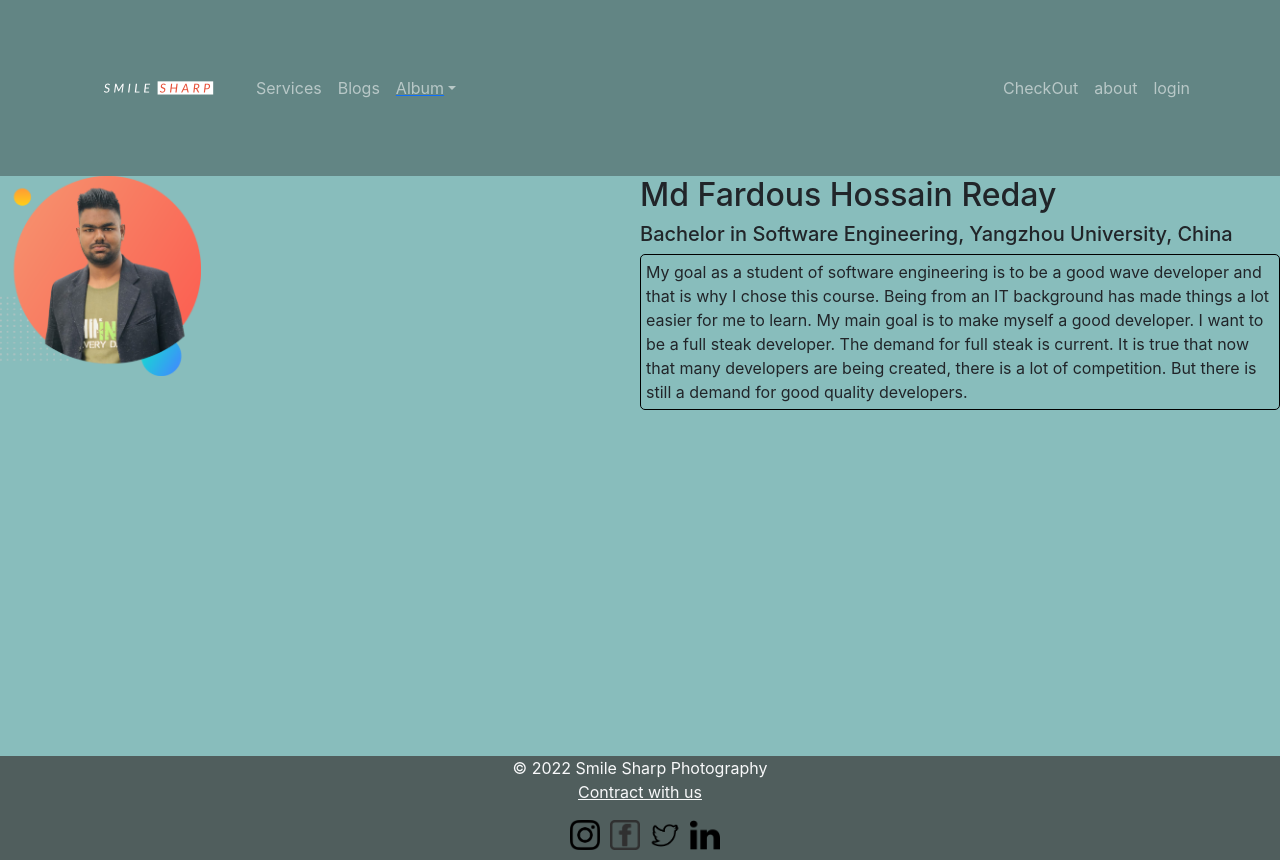
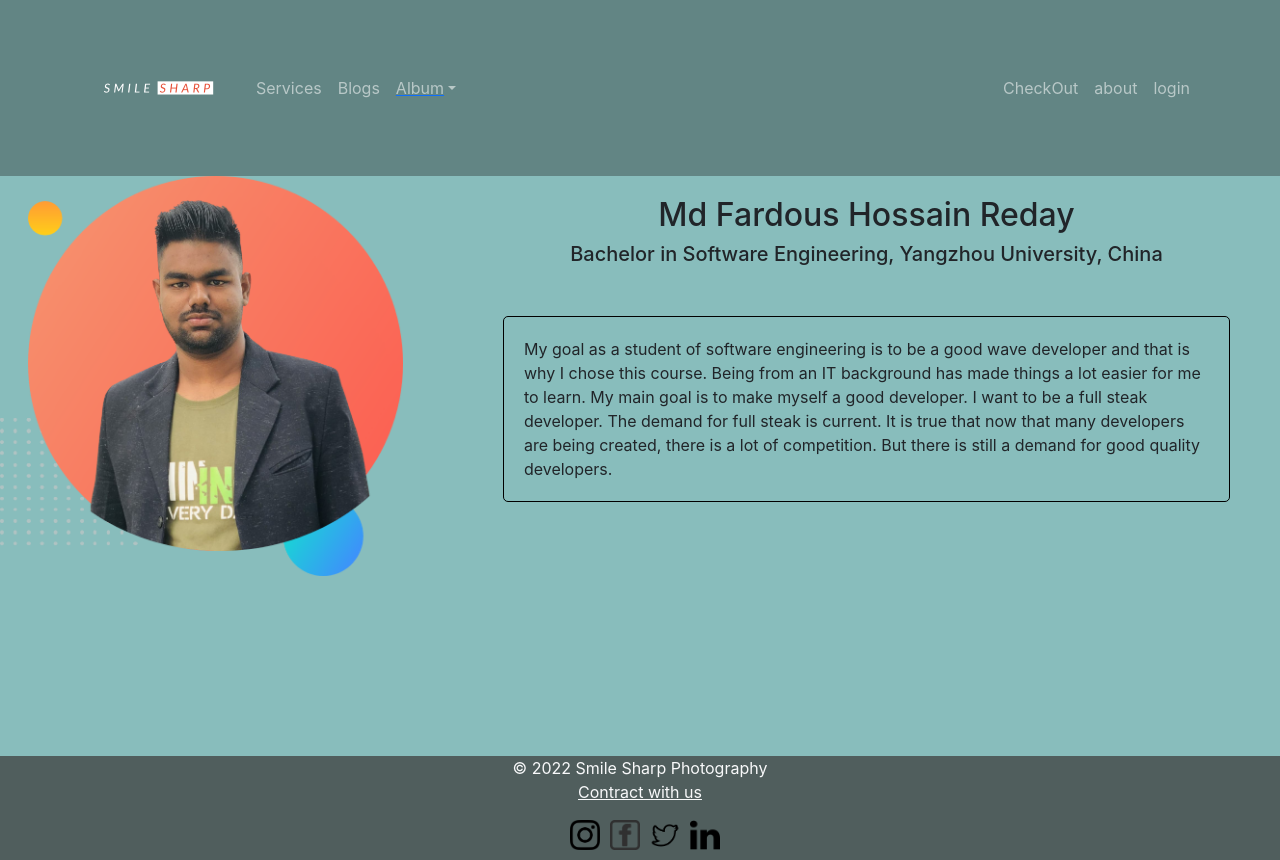
Before and after one commit to Hridoy8444/smile-sharp, a React (Create React App) app: page /about in a window 1280 px wide. Built offline with nearby package versions, Linux system fonts and the light colour scheme; no server answers.

Commit message:
about updated

```diff
--- a/src/Pages/About/About.css
+++ b/src/Pages/About/About.css
@@ -1,13 +1,13 @@
-.about-container{
-    display: grid;
-    grid-template-columns: repeat(2, 1fr);
-
-
-
+.about-container {
+    display: inline-flex;
+    gap: 100px;
+    margin-right: 50px;
 
 }
-.goal-container{
+
+.goal-container {
     border: 1px solid black;
     border-radius: 5px;
-    padding: 5px;
+    margin-top: 50px;
+    padding: 20px;
 }
--- a/src/Pages/About/About.js
+++ b/src/Pages/About/About.js
@@ -4,16 +4,18 @@ import './About.css';
 
 const About = () => {
     return (
-        <div style={{minHeight: "70vh"}} className='about-container'>
+        <div style={{ minHeight: "70vh" }} className='about-container'>
             <div >
-                <img height={200} src={about} alt="" />
+                <img height={400} src={about} alt="" />
             </div>
             <div >
-                <h2>Md Fardous Hossain Reday</h2>
-                <h5>Bachelor in Software Engineering, Yangzhou University, China</h5>
+                <div className='text-center' style={{marginTop: "20px"}}>
+                    <h2>Md Fardous Hossain Reday</h2>
+                    <h5>Bachelor in Software Engineering, Yangzhou University, China</h5>
+                </div>
                 <div>
                     <p className='goal-container'>
-                    My goal as a student of software engineering is to be a good wave developer and that is why I chose this course.  Being from an IT background has made things a lot easier for me to learn.  My main goal is to make myself a good developer.  I want to be a full steak developer.  The demand for full steak is current.  It is true that now that many developers are being created, there is a lot of competition.  But there is still a demand for good quality developers.
+                        My goal as a student of software engineering is to be a good wave developer and that is why I chose this course.  Being from an IT background has made things a lot easier for me to learn.  My main goal is to make myself a good developer.  I want to be a full steak developer.  The demand for full steak is current.  It is true that now that many developers are being created, there is a lot of competition.  But there is still a demand for good quality developers.
                     </p>
                 </div>
             </div>
--- /dev/null
+++ b/src/Pages/Home/Service/Service.css
@@ -0,0 +1,5 @@
+.card-btn {
+    position: absolute;
+    bottom: 0;
+    margin-bottom: 5px;
+}
--- a/src/Pages/Home/Service/Service.js
+++ b/src/Pages/Home/Service/Service.js
@@ -1,6 +1,7 @@
 import React from 'react';
 import { Button, Card } from 'react-bootstrap';
 import { useNavigate } from 'react-router-dom';
+import './Service.css';
 
 const Service = ({ service }) => {
     const { img, name, price, description } = service;
@@ -11,15 +12,15 @@ const Service = ({ service }) => {
     }
     return (
         <div className='col-12 col-md-6 col-lg-4'>
-            <Card   style={{ width: '18rem', height: "100vh", marginBottom: "20px" }}>
+            <Card   style={{ width: '18rem', height: "95vh", marginBottom: "20px" }}>
                 <Card.Img className='mx-auto w-100 ' style={{width: '260px', height: '230px'}} variant="top" src={img} />
                 <Card.Body>
                     <Card.Title>{name}</Card.Title>
-                    <Card.Text>{price}</Card.Text>
+                    <Card.Text className='text-warning'>Price: {price} $</Card.Text>
                     <Card.Text>
                         {description}
                     </Card.Text>
-                    <Button style={{margin: "0"}} onClick={handleToCheckOut} variant="primary">Go CheckOut</Button>
+                    <Button className='card-btn' onClick={handleToCheckOut} variant="primary">Go CheckOut</Button>
                 </Card.Body>
             </Card>
         </div>
--- a/src/Pages/Shared/Footer/Footer.css
+++ b/src/Pages/Shared/Footer/Footer.css
@@ -2,6 +2,7 @@
     background-color: #505e5d;
     margin-top: 20px;
     width: 100%;
+    display: block;
 
 }
 
@@ -14,3 +15,9 @@
     padding-bottom: 10px;
     height: 40px;
 }
+@media only screen and (max-width: 576px) {
+    .footer-container{
+        position: static;
+        width: 100%;
+    }
+}
```
